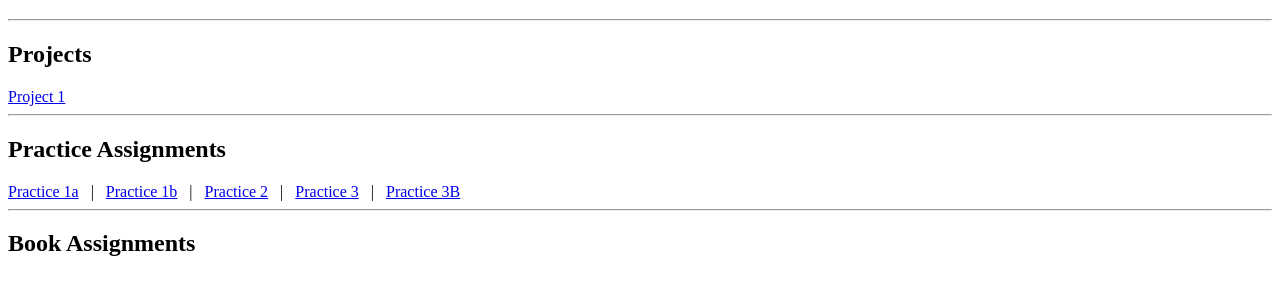
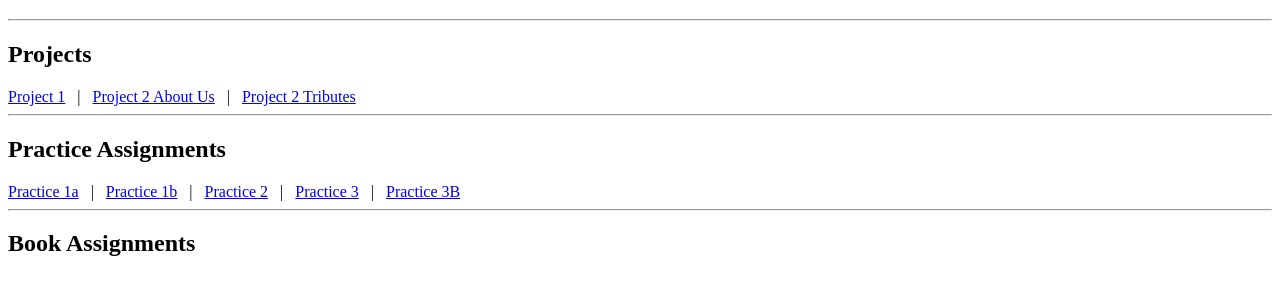
Before and after one commit to SpencerW125/INFO2420, a plain HTML site: page index.html in a window 1280 px wide. Shown: the part 61-356 px from the top of the page. Drawn offline with Linux system fonts and the light colour scheme.

Commit message:
added project 2 content

```diff
--- a/index.html
+++ b/index.html
@@ -10,7 +10,17 @@
 <hr />
 <h2>Projects</h2>
 <a href="Project1.html">Project 1</a>
-<hr />
+
+&nbsp;&nbsp;|&nbsp;&nbsp;
+
+<a href="Project2/aboutus.html">Project 2 About Us</a>
+
+&nbsp;&nbsp;|&nbsp;&nbsp;
+
+<a href="Project2/tributes.html">Project 2 Tributes</a>
+
+<hr>
+
 <h2>Practice Assignments</h2>
 <a href="Black goose site/blackgoose.html">Practice 1a</a>
 
```
